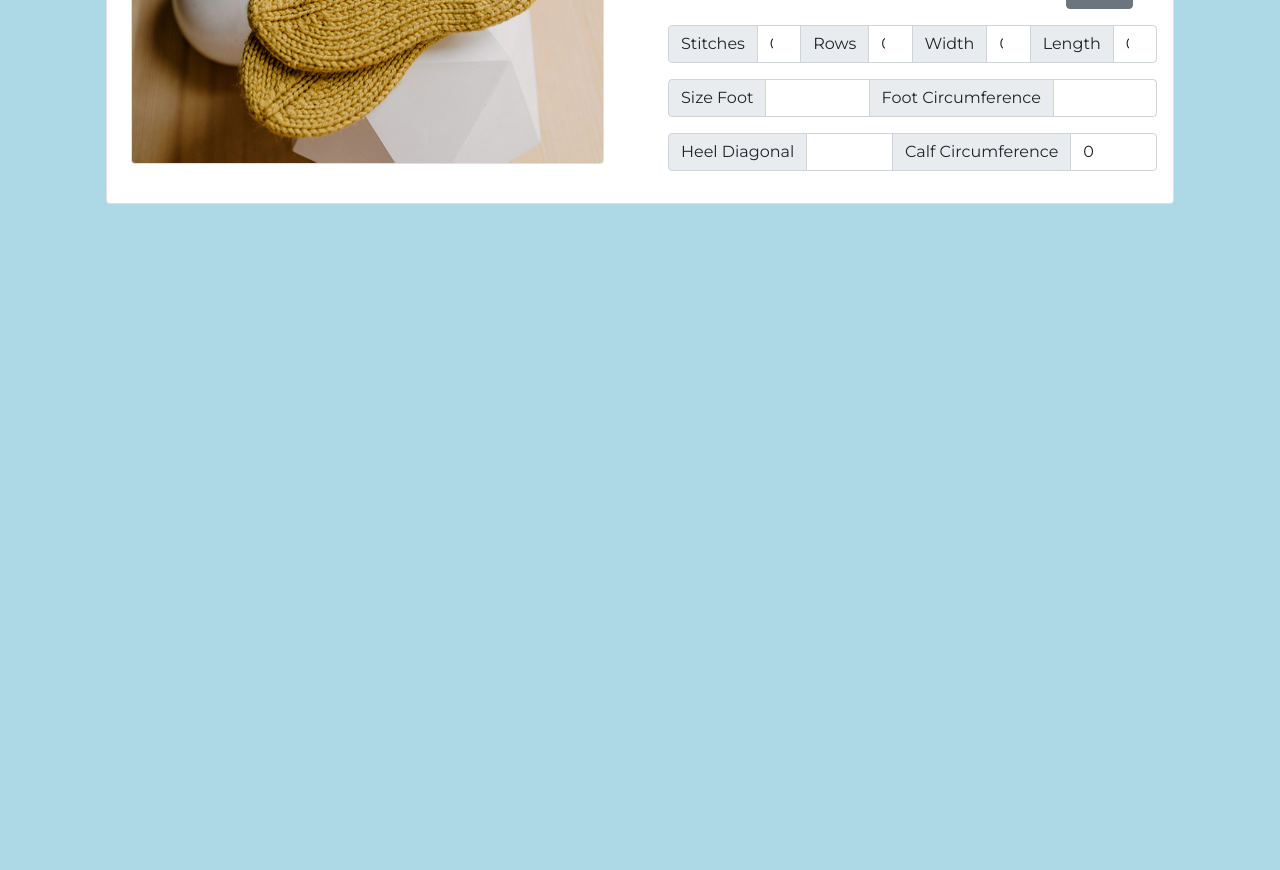
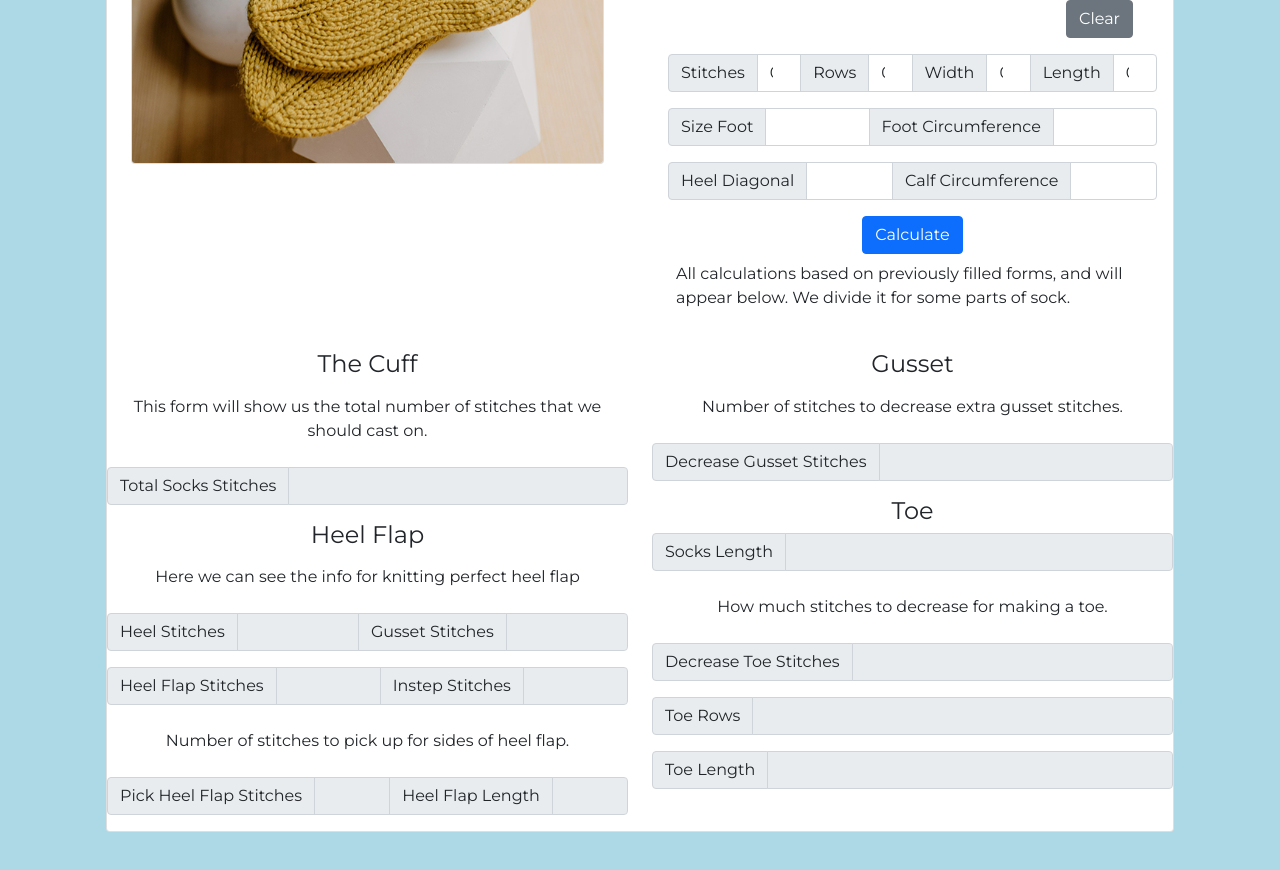
Before and after one commit to evoloshchenko/blanket-calc, a React (Create React App) app: page /socks in a window 1280 px wide. Shown: the part 420-1290 px from the top of the page. Before the commit the page ends 800 px from the top, so only its background shows below. Built offline with nearby package versions, Linux system fonts and the light colour scheme.

Commit message:
Added forms for Socks Calculator

```diff
--- a/src/components/SocksCalc.js
+++ b/src/components/SocksCalc.js
@@ -30,7 +30,7 @@ const SocksCalc = () => {
     <div>
       <Container>
         <Card>
-          <Row>
+          <Row className="fill_data">
             <Col>
               <Card className="text-center">
                 <div className="overflow">
@@ -40,15 +40,16 @@ const SocksCalc = () => {
             </Col>
             <Col>
               <Card.Body>
-                <Card.Title>Socks Calculator</Card.Title>
+                <Card.Title>Cuff-Down Socks Calculator</Card.Title>
                 <Card.Text>
                   Fill some info to get a total socks calculation.{" "}
                   <span>
                     {" "}
                     But first you should pick yarn and ornament, knit some gauge
                     - 10*10cm, and than measure your stitches and rows. If your
-                    gauge bigger than standart one, you can use out poles, and
-                    find out your fabric density.
+                    gauge bigger than standart one, you can use our poles, and
+                    find out your fabric density, and use all calculation for
+                    knitting the cuff-down socks.
                   </span>
                 </Card.Text>
                 <div className="container">
@@ -136,13 +137,142 @@ const SocksCalc = () => {
                     <Form.Control
                       type="number"
                       min="0"
-                      value={rows}
+                      // value={rows}
                       //   onChange={(e) => setRows(e.target.value)}
                       aria-label="calfCircum"
                     />
                   </InputGroup>
+                  <div className="text-center">
+                    <Button className="calc">Calculate</Button>
+                  </div>
+                  <div>
+                    <p>
+                      All calculations based on previously filled forms, and
+                      will appear below. We divide it for some parts of sock.
+                    </p>
+                  </div>
                 </Form>
               </Card.Body>
+            </Col>
+          </Row>
+          <Row className="calculated_data">
+            <Col>
+              <div className="text-center">
+                <h4 className="font-weight-bold">The Cuff</h4>
+                <p>
+                  This form will show us the total number of stitches that we
+                  should cast on.
+                </p>
+              </div>
+              <InputGroup className="mb-3">
+                <InputGroup.Text>Total Socks Stitches</InputGroup.Text>
+                <Form.Control
+                  disabled
+                  aria-label="total-socks-stitches"
+                  // value={totalStitches}
+                />
+              </InputGroup>
+              <div className="text-center">
+                <h4 className="font-weight-bold">Heel Flap</h4>
+                <p>Here we can see the info for knitting perfect heel flap</p>
+              </div>
+              <InputGroup className="mb-3">
+                <InputGroup.Text>Heel Stitches</InputGroup.Text>
+                <Form.Control
+                  disabled
+                  aria-label="heel-stitches"
+                  // value={totalStitches}
+                />
+                <InputGroup.Text>Gusset Stitches</InputGroup.Text>
+                <Form.Control
+                  disabled
+                  aria-label="gusset-stitches"
+                  // value={totalStitches}
+                />
+              </InputGroup>
+              <InputGroup className="mb-3">
+                <InputGroup.Text>Heel Flap Stitches</InputGroup.Text>
+                <Form.Control
+                  disabled
+                  aria-label="heel-flap-stitches"
+                  // value={totalStitches}
+                />
+                <InputGroup.Text>Instep Stitches</InputGroup.Text>
+                <Form.Control
+                  disabled
+                  aria-label="instep-stitches"
+                  // value={totalStitches}
+                />
+              </InputGroup>
+              <p className="text-center">
+                Number of stitches to pick up for sides of heel flap.
+              </p>
+              <InputGroup className="mb-3">
+                <InputGroup.Text>Pick Heel Flap Stitches</InputGroup.Text>
+                <Form.Control
+                  disabled
+                  aria-label="pick-heel-flap-stitches"
+                  // value={totalStitches}
+                />
+                <InputGroup.Text>Heel Flap Length</InputGroup.Text>
+                <Form.Control
+                  disabled
+                  aria-label="heel-flap-length"
+                  // value={totalStitches}
+                />
+              </InputGroup>
+            </Col>
+            <Col>
+              <div className="text-center">
+                <h4 className="font-weight-bold">Gusset</h4>
+                <p>Number of stitches to decrease extra gusset stitches.</p>
+              </div>
+              <InputGroup className="mb-3">
+                <InputGroup.Text>Decrease Gusset Stitches</InputGroup.Text>
+                <Form.Control
+                  disabled
+                  aria-label="decrease-gusset-stitches"
+                  // value={totalStitches}
+                />
+              </InputGroup>
+              <div className="text-center">
+                <h4 className="font-weight-bold">Toe</h4>
+              </div>
+              <InputGroup className="mb-3">
+                <InputGroup.Text>Socks Length</InputGroup.Text>
+                <Form.Control
+                  disabled
+                  aria-label="socks-length"
+                  // value={totalStitches}
+                />
+              </InputGroup>
+              <p className="text-center">
+                How much stitches to decrease for making a toe.
+              </p>
+              <InputGroup className="mb-3">
+                <InputGroup.Text>Decrease Toe Stitches</InputGroup.Text>
+                <Form.Control
+                  disabled
+                  aria-label="decrease-toe-stitches"
+                  // value={totalStitches}
+                />
+              </InputGroup>
+              <InputGroup className="mb-3">
+                <InputGroup.Text>Toe Rows</InputGroup.Text>
+                <Form.Control
+                  disabled
+                  aria-label="toe-rows"
+                  // value={totalStitches}
+                />
+              </InputGroup>
+              <InputGroup className="mb-3">
+                <InputGroup.Text>Toe Length</InputGroup.Text>
+                <Form.Control
+                  disabled
+                  aria-label="toe-length"
+                  // value={totalStitches}
+                />
+              </InputGroup>
             </Col>
           </Row>
         </Card>
```
